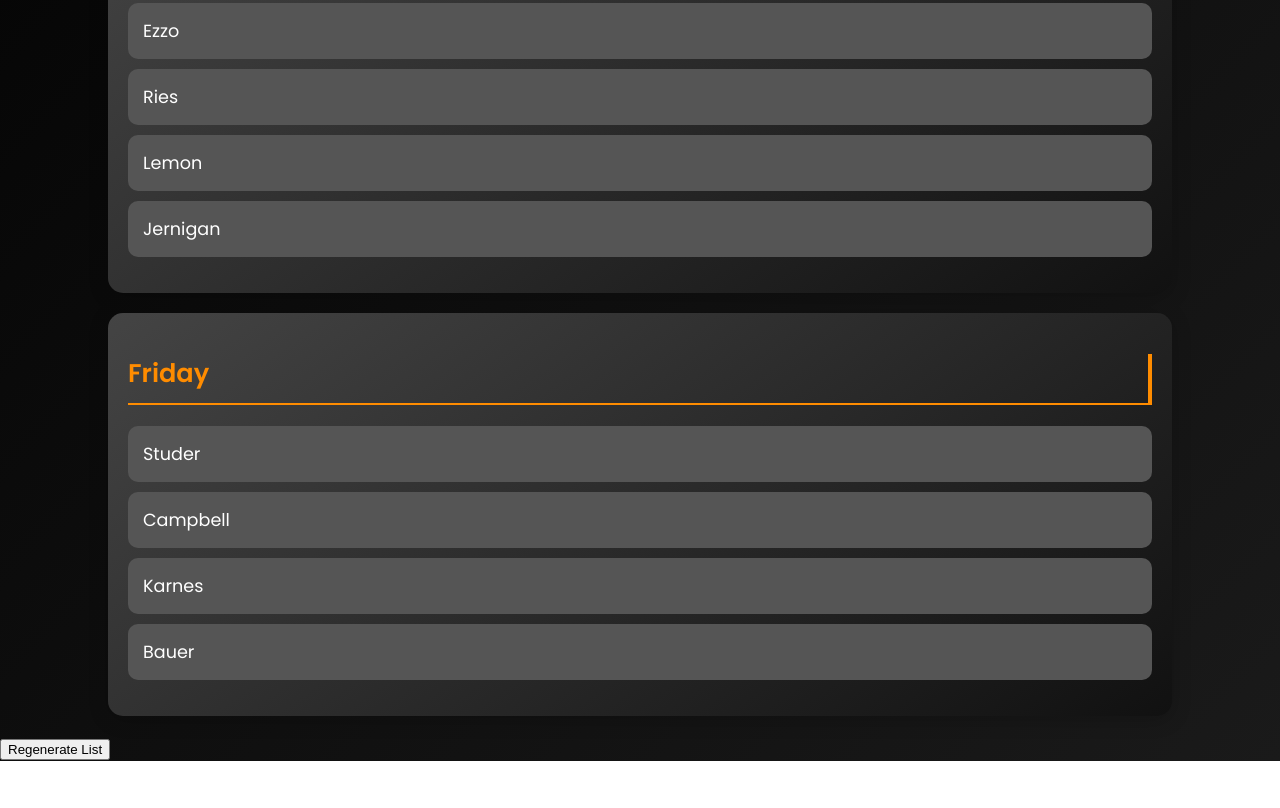
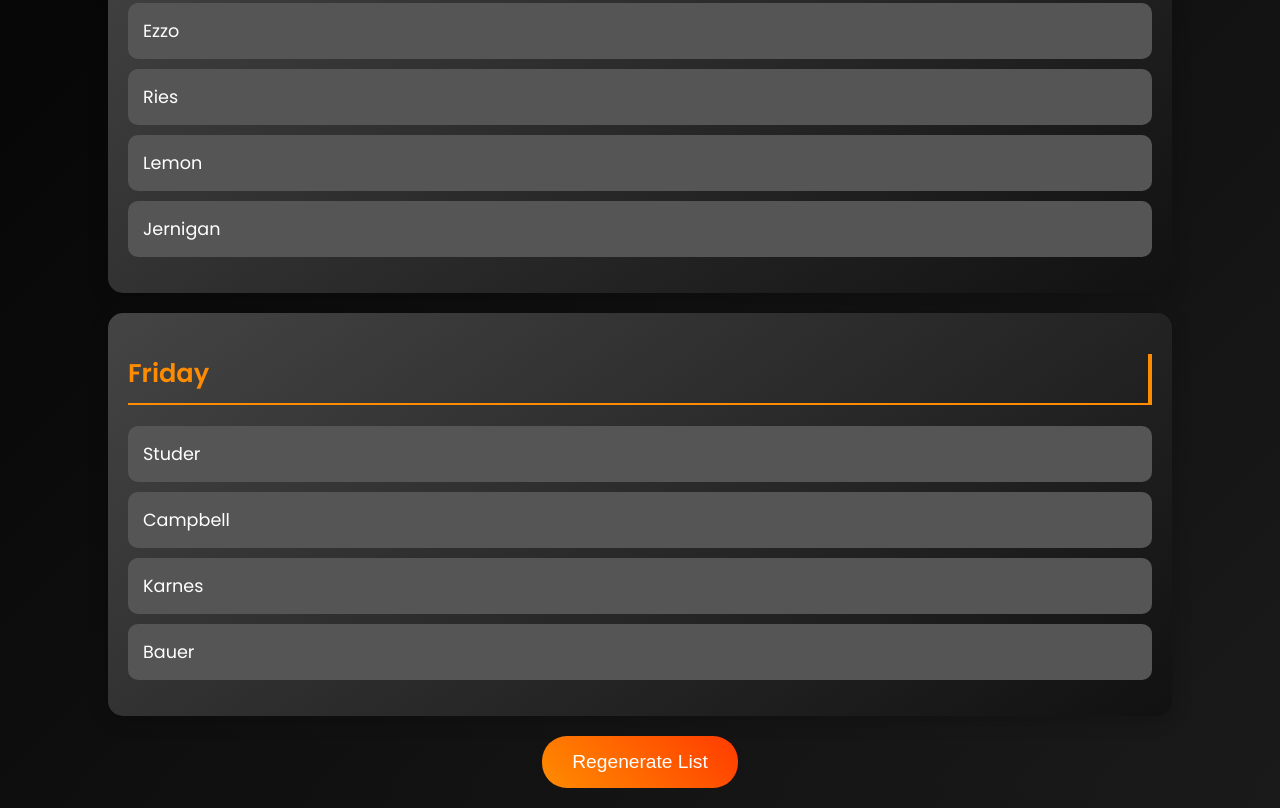
Before and after one commit to kjkohl/random-list, a plain HTML site: page index.html in a window 1280 px wide. Shown: the part 642-1450 px from the top of the page. Before the commit the page ends 1403 px from the top, so only its background shows below. Drawn offline with Linux system fonts and the light colour scheme.

Commit message:
Update style.css

```diff
--- a/style.css
+++ b/style.css
@@ -6,6 +6,33 @@ body, html {
     background: linear-gradient(135deg, #000000, #1A1A1A);
     color: #FFF;
 }
+
+/* Button styling */
+.button-container {
+    text-align: center;
+    margin: 20px;
+}
+
+.regenerate-btn {
+    background: linear-gradient(45deg, #FF8C00, #FF3B00);
+    color: #FFF;
+    border: none;
+    padding: 15px 30px;
+    border-radius: 25px;
+    font-size: 1.2rem;
+    cursor: pointer;
+    transition: background 0.3s ease, transform 0.3s ease;
+}
+
+.regenerate-btn:hover {
+    background: linear-gradient(45deg, #FF3B00, #FF8C00);
+    transform: scale(1.05);
+}
+
+.regenerate-btn:active {
+    transform: scale(0.95);
+}
+
 
 /* Title styling with gradients */
 h1.title {
```
